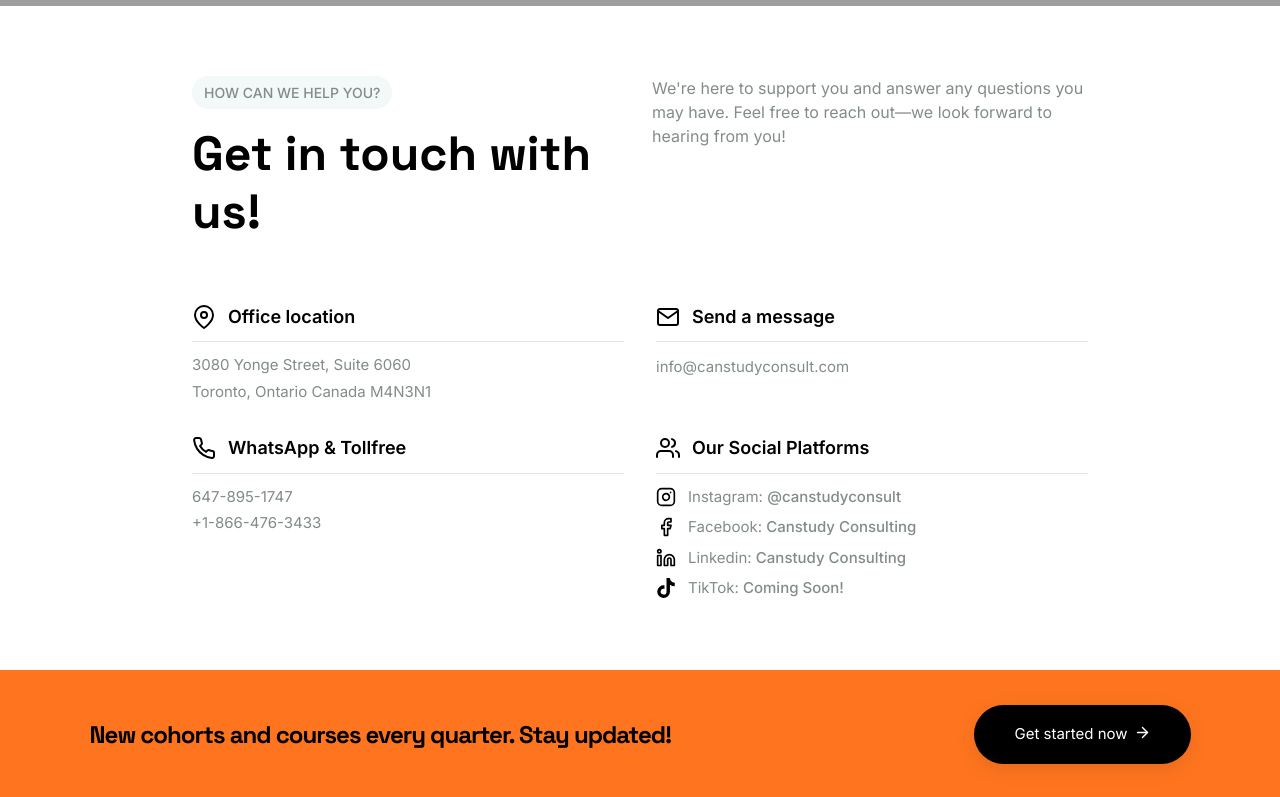
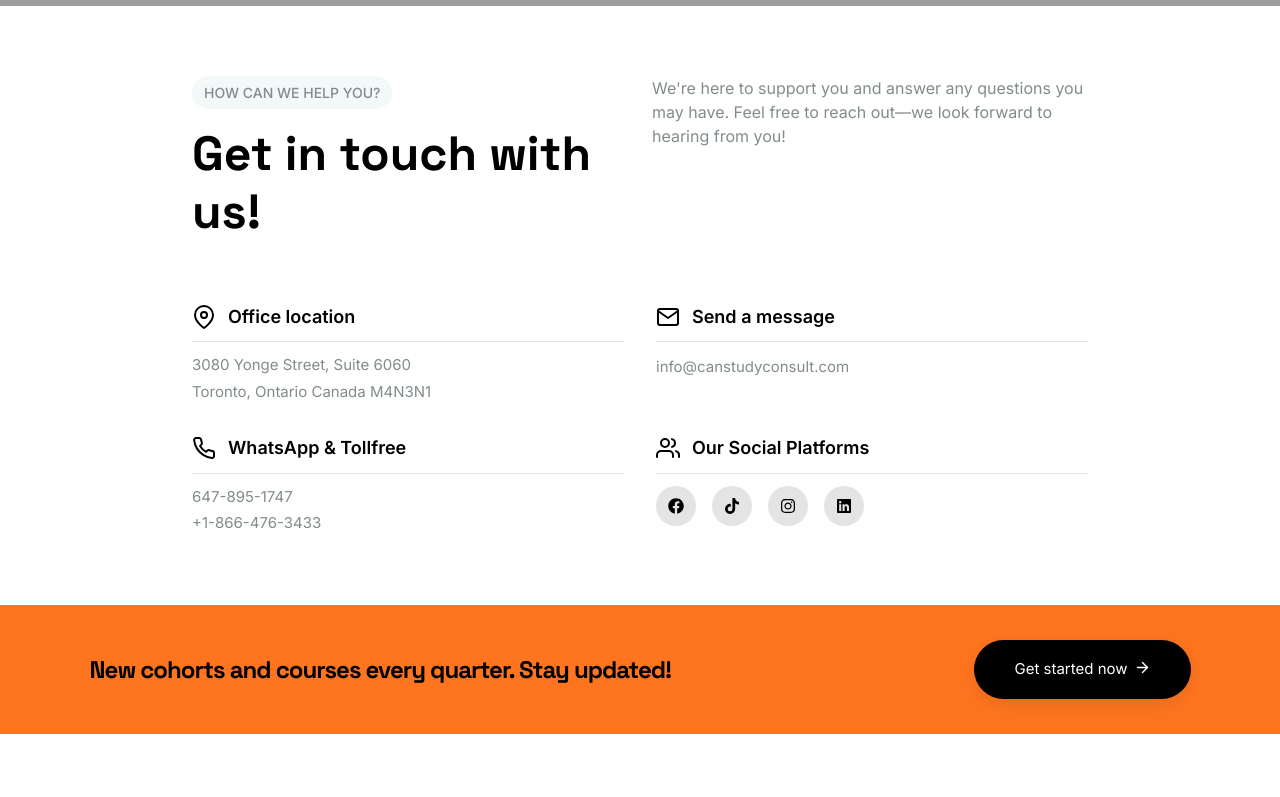
Before and after one commit to Alajuwon7/CanstudyOnlineAcademy, a Next.js app: page /contact in a window 1280 px wide. Shown: the part 394-1191 px from the top of the page. Built offline with nearby package versions, Linux system fonts and the light colour scheme; no server answers; grey boxes are pictures that could not be loaded.

Commit message:
fixed social links

```diff
--- a/src/app/(public)/contact/page.tsx
+++ b/src/app/(public)/contact/page.tsx
@@ -2,8 +2,8 @@
 import Image from 'next/image';
 import { Section } from '@/components/layout/Section';
 import { CONTACT_INFO, SOCIAL_LINKS } from '@/lib/constants';
-import { FiPhone, FiMail, FiMapPin, FiUsers, FiInstagram, FiFacebook, FiLinkedin } from 'react-icons/fi';
-import { FaTiktok } from 'react-icons/fa';
+import { FiPhone, FiMail, FiMapPin, FiUsers } from 'react-icons/fi';
+import { FaFacebook, FaTiktok, FaInstagram, FaLinkedin } from 'react-icons/fa';
 
 export default function ContactPage() {
   return (
@@ -115,46 +115,43 @@
               </h3>
             </div>
             <div className="h-px bg-gray-200 mb-3"></div>
-            <div className="space-y-2">
+            <div className="flex gap-4 justify-center md:justify-start">
+              <a
+                href={SOCIAL_LINKS.facebook}
+                target="_blank"
+                rel="noopener noreferrer"
+                className="w-10 h-10 rounded-full bg-gray-200 flex items-center justify-center hover:bg-accent hover:text-white transition-colors text-text-primary"
+                aria-label="Visit our Facebook page"
+              >
+                <FaFacebook />
+              </a>
+              <a
+                href={SOCIAL_LINKS.tiktok}
+                target="_blank"
+                rel="noopener noreferrer"
+                className="w-10 h-10 rounded-full bg-gray-200 flex items-center justify-center hover:bg-accent hover:text-white transition-colors text-text-primary"
+                aria-label="Visit our TikTok page"
+              >
+                <FaTiktok />
+              </a>
               <a
                 href={SOCIAL_LINKS.instagram}
                 target="_blank"
                 rel="noopener noreferrer"
-                className="flex items-center gap-3 text-body-md text-text-secondary hover:text-accent transition-colors group"
+                className="w-10 h-10 rounded-full bg-gray-200 flex items-center justify-center hover:bg-accent hover:text-white transition-colors text-text-primary"
+                aria-label="Visit our Instagram page"
               >
-                <FiInstagram className="text-xl text-text-primary group-hover:text-accent transition-colors" />
-                <span>
-                  Instagram: <span className="font-medium">{CONTACT_INFO.social.instagram}</span>
-                </span>
-              </a>
-              <a
-                href={SOCIAL_LINKS.facebook}
-                target="_blank"
-                rel="noopener noreferrer"
-                className="flex items-center gap-3 text-body-md text-text-secondary hover:text-accent transition-colors group"
-              >
-                <FiFacebook className="text-xl text-text-primary group-hover:text-accent transition-colors" />
-                <span>
-                  Facebook: <span className="font-medium">{CONTACT_INFO.social.facebook}</span>
-                </span>
+                <FaInstagram />
               </a>
               <a
                 href={SOCIAL_LINKS.linkedin}
                 target="_blank"
                 rel="noopener noreferrer"
-                className="flex items-center gap-3 text-body-md text-text-secondary hover:text-accent transition-colors group"
+                className="w-10 h-10 rounded-full bg-gray-200 flex items-center justify-center hover:bg-accent hover:text-white transition-colors text-text-primary"
+                aria-label="Visit our LinkedIn page"
               >
-                <FiLinkedin className="text-xl text-text-primary group-hover:text-accent transition-colors" />
-                <span>
-                  Linkedin: <span className="font-medium">{CONTACT_INFO.social.linkedin}</span>
-                </span>
+                <FaLinkedin />
               </a>
-              <div className="flex items-center gap-3 text-body-md text-text-secondary">
-                <FaTiktok className="text-xl text-text-primary" />
-                <span>
-                  TikTok: <span className="font-medium">{CONTACT_INFO.social.tiktok}</span>
-                </span>
-              </div>
             </div>
           </div>
         </div>
```
